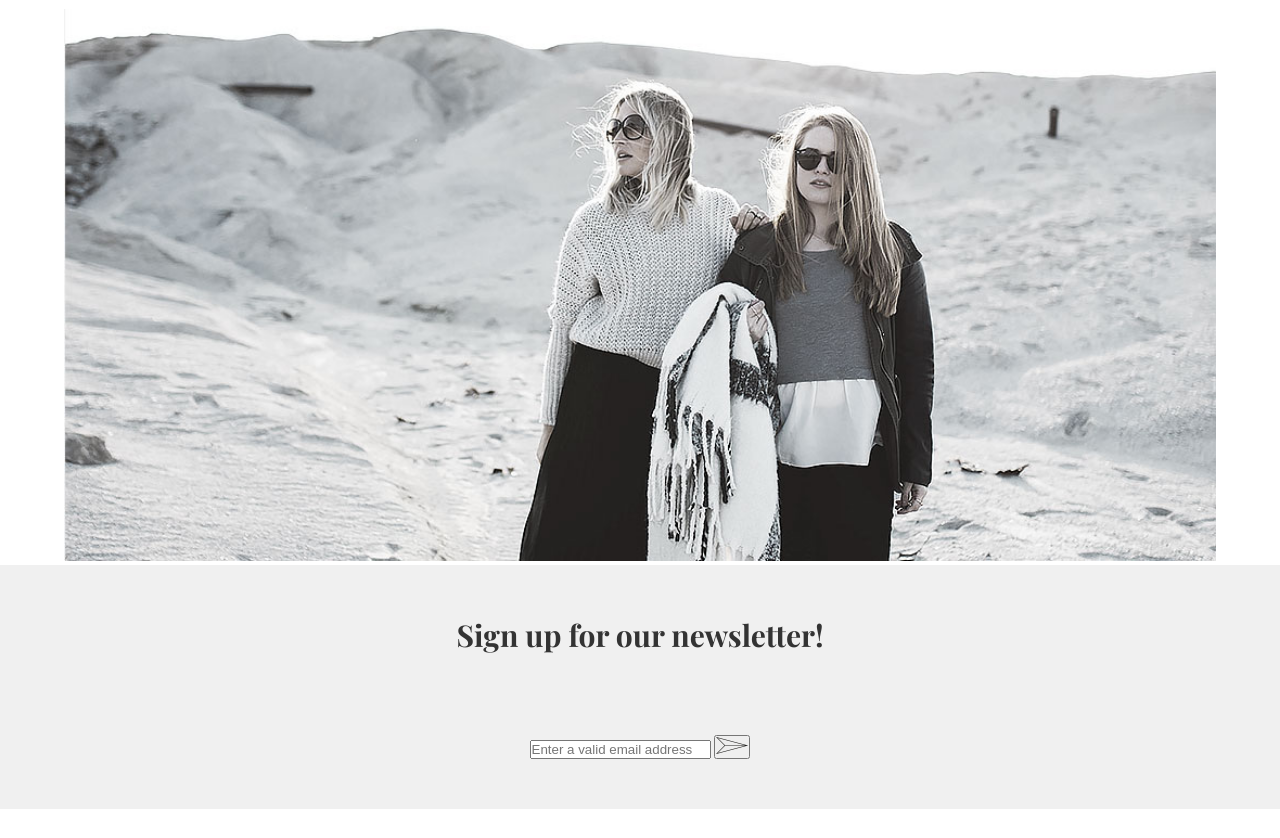
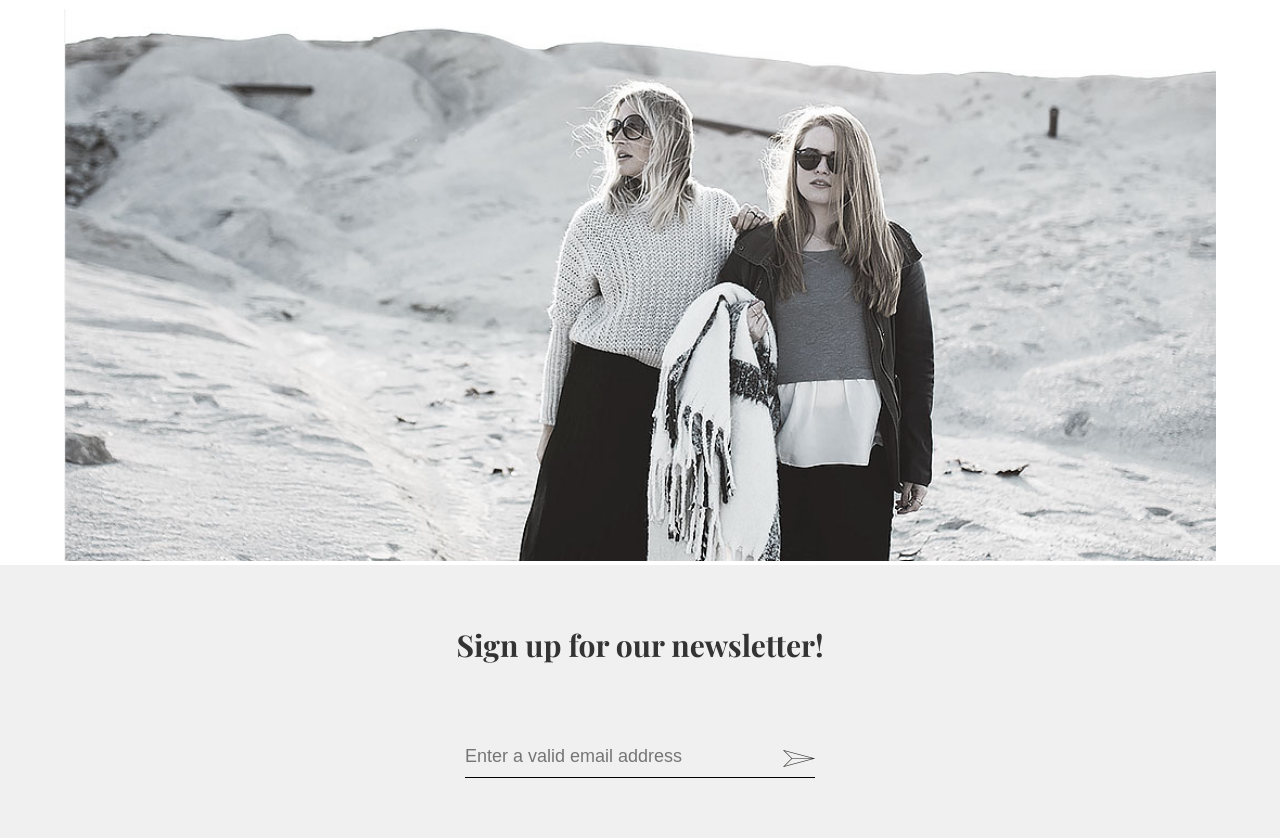
Before and after one commit to subrinalisa/Minimo-1, a plain HTML site: page index.html in a window 1280 px wide. Shown: the part 83-921 px from the top of the page. Before the commit the page ends 892 px from the top, so only its background shows below. Drawn offline with nearby package versions, Linux system fonts and the light colour scheme; a web font is replaced by a local one.

Commit message:
Update style.css

```diff
--- a/css/style.css
+++ b/css/style.css
@@ -60,7 +60,7 @@ header{
 /*banner end*/
 /*newsletter start*/
 .newsletter {
-	padding: 50px 0;
+	padding: 60px 0;
 	background-color: #f0f0f0;
 }
 
@@ -78,30 +78,28 @@ header{
 	color: #333333;
 }
 
-.form_buildup {
+.form_send {
 	margin: 0 auto;
-	width: 400px;
+	width: 350px;
 	position: relative;
-	left: 0;
-	right: 0;
 }
-.form_buildup input{
+.form_send input{
 	font-size: 18px;
 	border: 0;
 	background: transparent;
 	border-bottom: 1px solid #000;
-	width: 350px;
+	width: 100%;
 	padding-bottom: 10px;
 }
-.form_buildup button{
+.form_send button{
 	border: none;
 	background: transparent;
 	position: absolute;
-	bottom: 23%;
-	right: 6%;
+	bottom: 25%;
+	right: 0;
 	cursor: pointer;
 }
-.form_buildup input:focus,.form_buildup button:focus{
+.form_send input:focus,.form_send button:focus{
 	outline: none;
 }
 /*newsletter end*/
```
